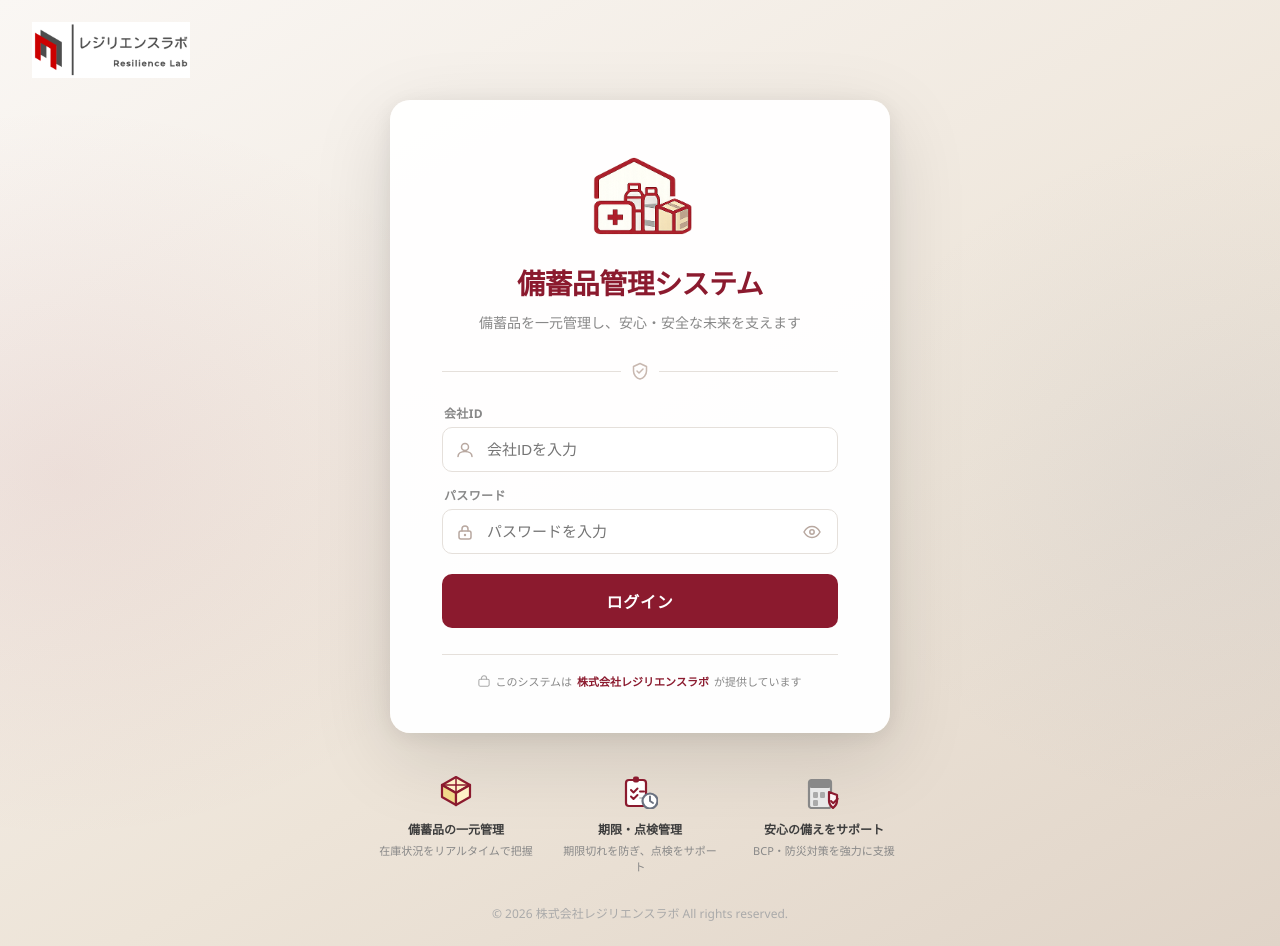
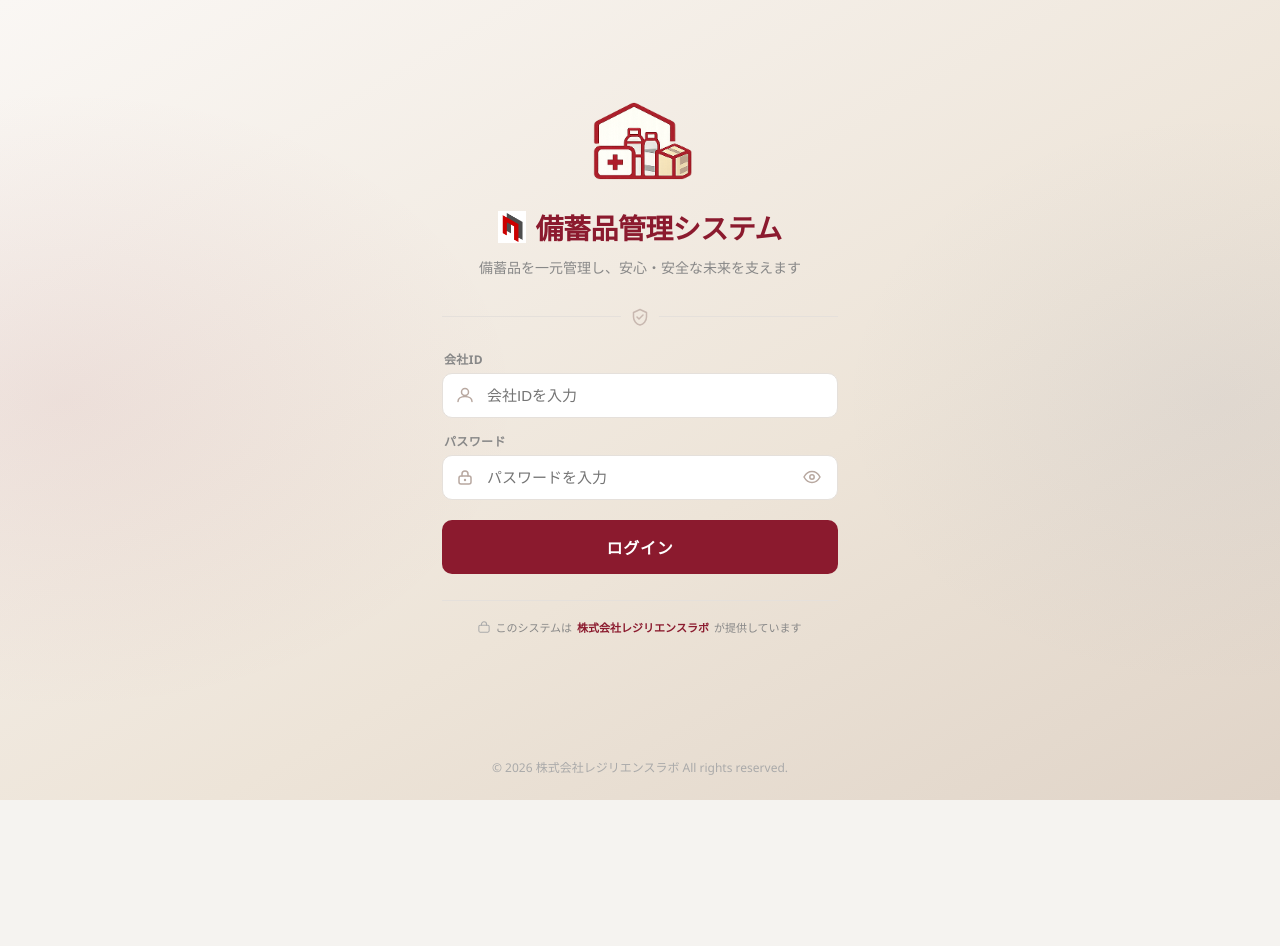
Before and after one commit to miku05210601-svg/resilience-lab-hp, a website: page stockpile.html in a window 1280 px wide. After the commit the page ends 800 px from the top, so only its background shows below. Drawn offline with Linux system fonts and the light colour scheme.

Commit message:
ログイン画面: フィーチャーストリップ削除・枠なし・ロゴマーク配置
Co-Authored-By: Claude Sonnet 4.6 <noreply@anthropic.com>

```diff
--- a/stockpile.html
+++ b/stockpile.html
@@ -76,9 +76,9 @@ body {
   z-index: 1;
 }
 .login-card {
-  background: rgba(255,255,255,.97);
-  border-radius: 20px;
-  box-shadow: 0 24px 80px rgba(0,0,0,.13), 0 4px 20px rgba(0,0,0,.07);
+  background: transparent;
+  border-radius: 0;
+  box-shadow: none;
   padding: 52px 52px 44px;
   width: 500px;
   max-width: 100%;
@@ -588,10 +588,6 @@ tr.row-warning td { background: #fffdf0; }
 
 <!-- ログイン画面 -->
 <div id="login-screen">
-  <!-- 左上ロゴ -->
-  <div class="login-topbar">
-    <img src="/bcp-check/resilab_logo.png" alt="レジリエンスラボ">
-  </div>
 
   <!-- ログインカード -->
   <div class="login-main">
@@ -602,7 +598,10 @@ tr.row-warning td { background: #fffdf0; }
         <img src="/bcp-check/stockpile_icon.png" alt="備蓄品管理" style="width:110px;height:auto">
       </div>
 
-      <div class="login-title">備蓄品管理システム</div>
+      <div style="display:flex;align-items:center;justify-content:center;gap:10px;margin-bottom:10px;">
+        <img src="/bcp-check/resilab_favicon.png" alt="レジリエンスラボ" style="height:32px;width:auto;">
+        <div class="login-title" style="margin-bottom:0;">備蓄品管理システム</div>
+      </div>
       <div class="login-sub">備蓄品を一元管理し、安心・安全な未来を支えます</div>
 
       <!-- 区切り（シールド） -->
@@ -658,57 +657,6 @@ tr.row-warning td { background: #fffdf0; }
         </svg>
         このシステムは <a href="https://resilab-jpn.com/" target="_blank" rel="noopener">株式会社レジリエンスラボ</a> が提供しています
       </div>
-    </div>
-  </div>
-
-  <!-- フィーチャーストリップ -->
-  <div class="login-features">
-    <!-- 備蓄品一元管理：段ボール箱（3Dアイソメトリック） -->
-    <div class="login-feature">
-      <div class="login-feature-icon">
-        <svg width="36" height="36" viewBox="0 0 36 36" fill="none" xmlns="http://www.w3.org/2000/svg">
-          <path d="M18 4 L32 12 L18 20 L4 12 Z" fill="#fef3c7" stroke="#8b1a2e" stroke-width="2.2" stroke-linejoin="round"/>
-          <path d="M4 12 V24 L18 32 V20 Z" fill="#f0d98a" stroke="#8b1a2e" stroke-width="2.2" stroke-linejoin="round"/>
-          <path d="M32 12 V24 L18 32 V20 Z" fill="#fef3c7" stroke="#8b1a2e" stroke-width="2.2" stroke-linejoin="round"/>
-          <line x1="18" y1="4" x2="18" y2="20" stroke="#8b1a2e" stroke-width="1.5"/>
-          <line x1="4" y1="12" x2="32" y2="12" stroke="#8b1a2e" stroke-width="1.5"/>
-        </svg>
-      </div>
-      <div class="login-feature-title">備蓄品の一元管理</div>
-      <div class="login-feature-desc">在庫状況をリアルタイムで把握</div>
-    </div>
-    <!-- 期限管理：クリップボード＋時計 -->
-    <div class="login-feature">
-      <div class="login-feature-icon">
-        <svg width="36" height="36" viewBox="0 0 36 36" fill="none" xmlns="http://www.w3.org/2000/svg">
-          <rect x="4" y="7" width="20" height="26" rx="3" fill="#fff" stroke="#8b1a2e" stroke-width="2.2"/>
-          <rect x="11" y="3.5" width="6" height="6" rx="2" fill="#8b1a2e"/>
-          <path d="M9 17 l2.5 2.5 4-4" stroke="#8b1a2e" stroke-width="2" stroke-linecap="round" stroke-linejoin="round"/>
-          <line x1="18" y1="18.5" x2="22" y2="18.5" stroke="#8b1a2e" stroke-width="2" stroke-linecap="round"/>
-          <path d="M9 23.5 l2.5 2.5 4-4" stroke="#8b1a2e" stroke-width="2" stroke-linecap="round" stroke-linejoin="round"/>
-          <line x1="18" y1="25" x2="22" y2="25" stroke="#ccc" stroke-width="2" stroke-linecap="round"/>
-          <circle cx="28" cy="28" r="7.5" fill="#fff" stroke="#6b7280" stroke-width="2.2"/>
-          <path d="M28 23.5 V28 L31 30" stroke="#6b7280" stroke-width="2" stroke-linecap="round" stroke-linejoin="round"/>
-        </svg>
-      </div>
-      <div class="login-feature-title">期限・点検管理</div>
-      <div class="login-feature-desc">期限切れを防ぎ、点検をサポート</div>
-    </div>
-    <!-- BCP支援：ビル＋シールド -->
-    <div class="login-feature">
-      <div class="login-feature-icon">
-        <svg width="36" height="36" viewBox="0 0 36 36" fill="none" xmlns="http://www.w3.org/2000/svg">
-          <rect x="3" y="7" width="22" height="28" rx="2.5" fill="#e8e8e8" stroke="#888" stroke-width="2.2"/>
-          <rect x="3" y="7" width="22" height="8" rx="2.5" fill="#888"/>
-          <rect x="7" y="19" width="5" height="6" rx="1.2" fill="#aaa"/>
-          <rect x="14" y="19" width="5" height="6" rx="1.2" fill="#aaa"/>
-          <rect x="7" y="27" width="5" height="6" rx="1.2" fill="#aaa"/>
-          <path d="M23 19 L31 22 V28 C31 32 27.5 34.5 27 35 C26.5 34.5 23 32 23 28 V22 Z" fill="#fdf5f6" stroke="#8b1a2e" stroke-width="2.2" stroke-linejoin="round"/>
-          <path d="M25 28 l2.2 2.2 4.5-4.5" stroke="#8b1a2e" stroke-width="2" stroke-linecap="round" stroke-linejoin="round"/>
-        </svg>
-      </div>
-      <div class="login-feature-title">安心の備えをサポート</div>
-      <div class="login-feature-desc">BCP・防災対策を強力に支援</div>
     </div>
   </div>
 
```
